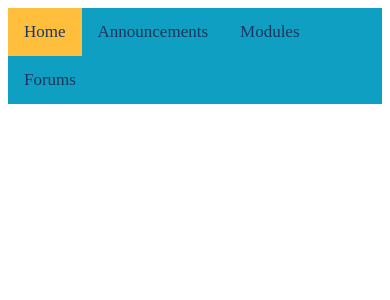
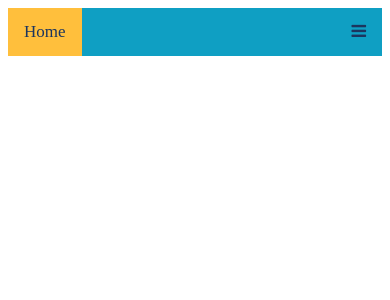
Before and after one commit to LaunchCodeLiftoffProjects/StartlandPortal, an Angular app: page / in a window 390 px wide. Shown: the top 300 px of the page. Built offline with nearby package versions, Linux system fonts and the light colour scheme.

Commit message:
Navbar functioning to MVP

```diff
--- a/src/app/log-in/log-in.component.html
+++ b/src/app/log-in/log-in.component.html
@@ -3,7 +3,7 @@
         <img class="login-logo" src="assets/images/SLO-horz-cyan_SLO-horz-cyan.png">
     </div>
     <div class="login-form">
-        <form>
+        <form [formGroup]= "login-form">
             <label for="email">Email:</label><br>
             <input type="email" id="email" name="email" placeholder="email"><br>
             <label for="password">Password:</label><br>
--- a/src/index.html
+++ b/src/index.html
@@ -5,20 +5,33 @@
   <title>StartlandPortalProject</title>
   <base href="/">
 
+
   <meta name="viewport" content="width=device-width, initial-scale=1">
   <link rel="icon" type="image/x-icon" href="assets/images/SLO-icon-clr_SLO-icon-clr-300x300 (1).png">
 </head>
 <link rel="stylesheet" href="https://cdnjs.cloudflare.com/ajax/libs/font-awesome/4.7.0/css/font-awesome.min.css">
 
 <div class="topnav" id="myTopnav">
-  <a href="#home" class="active">Home</a>
-  <a href="#announcements">Announcements</a>
-  <a href="#modules">Modules</a>
-  <a href="#Forums">Forums</a>
+  <a href="/home" class="active">Home</a>
+  <a href="/modules">Modules</a>
+  <a href="/forums">Forums</a>
+  <a href="/user-profile">Profile</a>
   <a href="javascript:void(0);" class="icon" onclick="myFunction()">
     <i class="fa fa-bars"></i>
+
   </a>
 </div>
+
+<script>
+  function myFunction() {
+    var x = document.getElementById("myTopnav");
+    if (x.className === "topnav") {
+      x.className += " responsive";
+    } else {
+      x.className = "topnav";
+    }
+  }
+  </script>
 <body>
   <app-root></app-root>
 </body>
--- a/src/styles.css
+++ b/src/styles.css
@@ -32,3 +32,26 @@
   .topnav .icon {
     display: none;
   }
+  /* When the screen is less than 600 pixels wide, hide all links, except for the first one ("Home"). Show the link that contains should open and close the topnav (.icon) */
+@media screen and (max-width: 600px) {
+  .topnav a:not(:first-child) {display: none;}
+  .topnav a.icon {
+    float: right;
+    display: block;
+  }
+}
+
+/* The "responsive" class is added to the topnav with JavaScript when the user clicks on the icon. This class makes the topnav look good on small screens (display the links vertically instead of horizontally) */
+@media screen and (max-width: 600px) {
+  .topnav.responsive {position: relative;}
+  .topnav.responsive a.icon {
+    position: absolute;
+    right: 0;
+    top: 0;
+  }
+  .topnav.responsive a {
+    float: none;
+    display: block;
+    text-align: left;
+  }
+}
```
Also changed, not shown: src/app/app.component.ts (line endings or trailing spaces), src/main.ts (line endings or trailing spaces).
